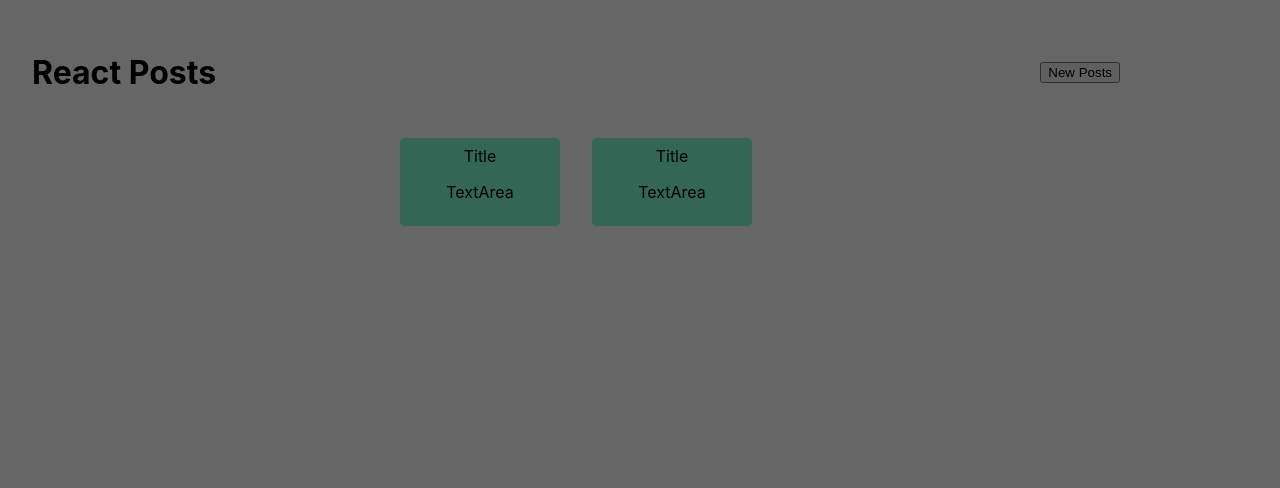
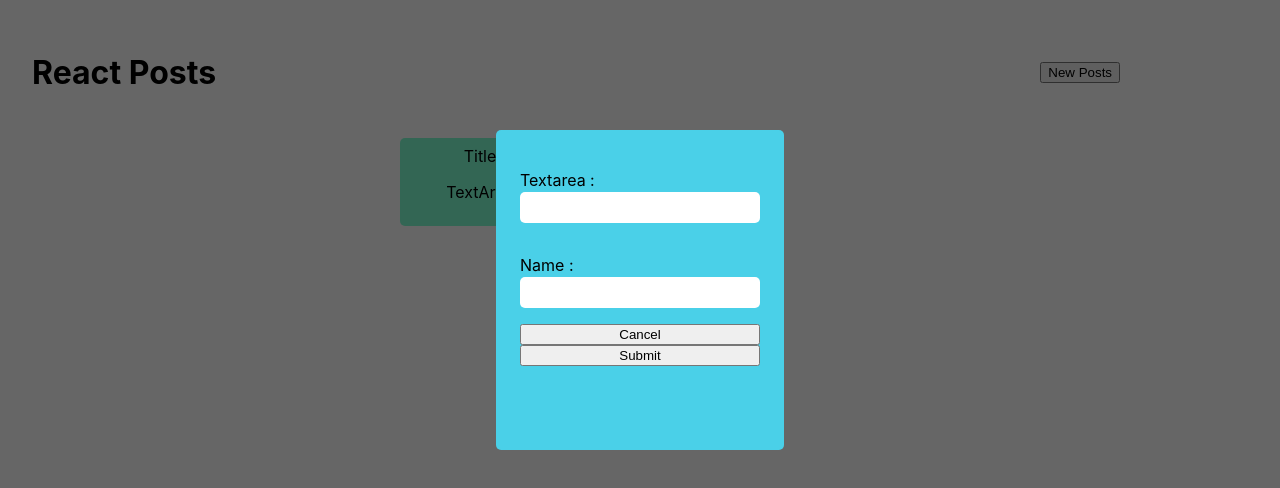
Before and after one commit to Ziaulhuq/React-Posts, a React (Create React App) app: page / in a window 1280 px wide. Shown: the top 488 px of the page. Built offline with nearby package versions, Linux system fonts and the light colour scheme.

Commit message:
intialize form-menu

```diff
--- a/src/App.js
+++ b/src/App.js
@@ -5,11 +5,22 @@ import Header from "./Components/Header/Header.jsx";
 import styles from "./App.module.css";
 
 function App() {
-  const [modalEnabled, setModalEnabled] = useState(false);
+  const [modalEnabled, setModalEnabled] = useState(true);
+
+  function showModalHandler() {
+    setModalEnabled(true);
+  }
+
+  function hideModalHandler() {
+    setModalEnabled(false);
+  }
   return (
     <div className={styles.App}>
-      <Header />
-      <PostList />
+      <Header createPost={showModalHandler} />
+      <PostList
+        isModalVisible={modalEnabled}
+        hidemodalHanlder={hideModalHandler}
+      />
     </div>
   );
 }
--- a/src/Components/Header/Header.jsx
+++ b/src/Components/Header/Header.jsx
@@ -1,11 +1,11 @@
 import React from "react";
 import styles from "./Header.module.css";
 
-function Header() {
+function Header({ createPost }) {
   return (
     <div className={styles.header}>
       <h1>React Posts</h1>
-      <button>New Posts</button>
+      <button onClick={createPost}>New Posts</button>
     </div>
   );
 }
--- a/src/Components/Modal/Modal.jsx
+++ b/src/Components/Modal/Modal.jsx
@@ -1,10 +1,12 @@
 import styles from "./Modal.module.css";
 
-function Modal({ children }) {
+function Modal({ children, onClose }) {
   return (
     <div>
-      <div className={styles.backdrop} />
-      <dialog>{children}</dialog>
+      <div className={styles.backdrop} onClick={onClose} />
+      <dialog className={styles.modal} open>
+        {children}
+      </dialog>
     </div>
   );
 }
--- a/src/Components/Modal/Modal.module.css
+++ b/src/Components/Modal/Modal.module.css
@@ -2,8 +2,14 @@
   background-color: rgb(0, 0, 0, 0.6);
   width: 100%;
   height: 100vh;
-  z-index: 2;
+  z-index: 1;
   position: fixed;
   top: 0;
   left: 0;
 }
+.modal {
+  background: none;
+  outline: none;
+  border: none;
+  z-index: 2;
+}
--- a/src/Components/NewPosts/NewPosts.jsx
+++ b/src/Components/NewPosts/NewPosts.jsx
@@ -5,10 +5,15 @@ function NewPosts() {
   return (
     <div>
       <form>
-        <label>Textarea :</label>
-        <input type="text" />
-        <label>Name :</label>
-        <input type="text" />
+        <p>
+          <label>Textarea :</label>
+          <input type="text" row={3} />
+        </p>
+        <p>
+          <label>Name :</label>
+          <input type="text" />
+        </p>
+
         <button>Cancel</button>
         <button type="submit">Submit</button>
       </form>
--- a/src/Components/NewPosts/NewPosts.module.css
+++ b/src/Components/NewPosts/NewPosts.module.css
@@ -0,0 +1,24 @@
+form {
+  border-radius: 5px;
+  width: 18rem;
+  display: block;
+  height: 20rem;
+  background-color: rgb(74, 208, 232);
+  border: none;
+  outline: none;
+  display: flex;
+  flex-direction: column;
+  padding: 1.5rem;
+  z-index: 0;
+}
+label {
+  width: 100%;
+  display: block;
+  margin-bottom: 2px;
+}
+input {
+  padding: 0.5rem;
+  border-radius: 5px;
+  border: none;
+  width: 100%;
+}
--- a/src/Components/PostList/PostList.jsx
+++ b/src/Components/PostList/PostList.jsx
@@ -4,12 +4,15 @@ import styles from "./PostList.module.css";
 import NewPosts from "../NewPosts/NewPosts";
 import Modal from "../Modal/Modal";
 
-function PostList() {
+function PostList({ isModalVisible, hidemodalHanlder }) {
   return (
     <div>
-      <Modal>
-        <NewPosts />
-      </Modal>
+      {isModalVisible && (
+        <Modal onClose={hidemodalHanlder}>
+          <NewPosts />
+        </Modal>
+      )}
+
       <div className={styles.postlist}>
         <Posts />
         <Posts />
```
